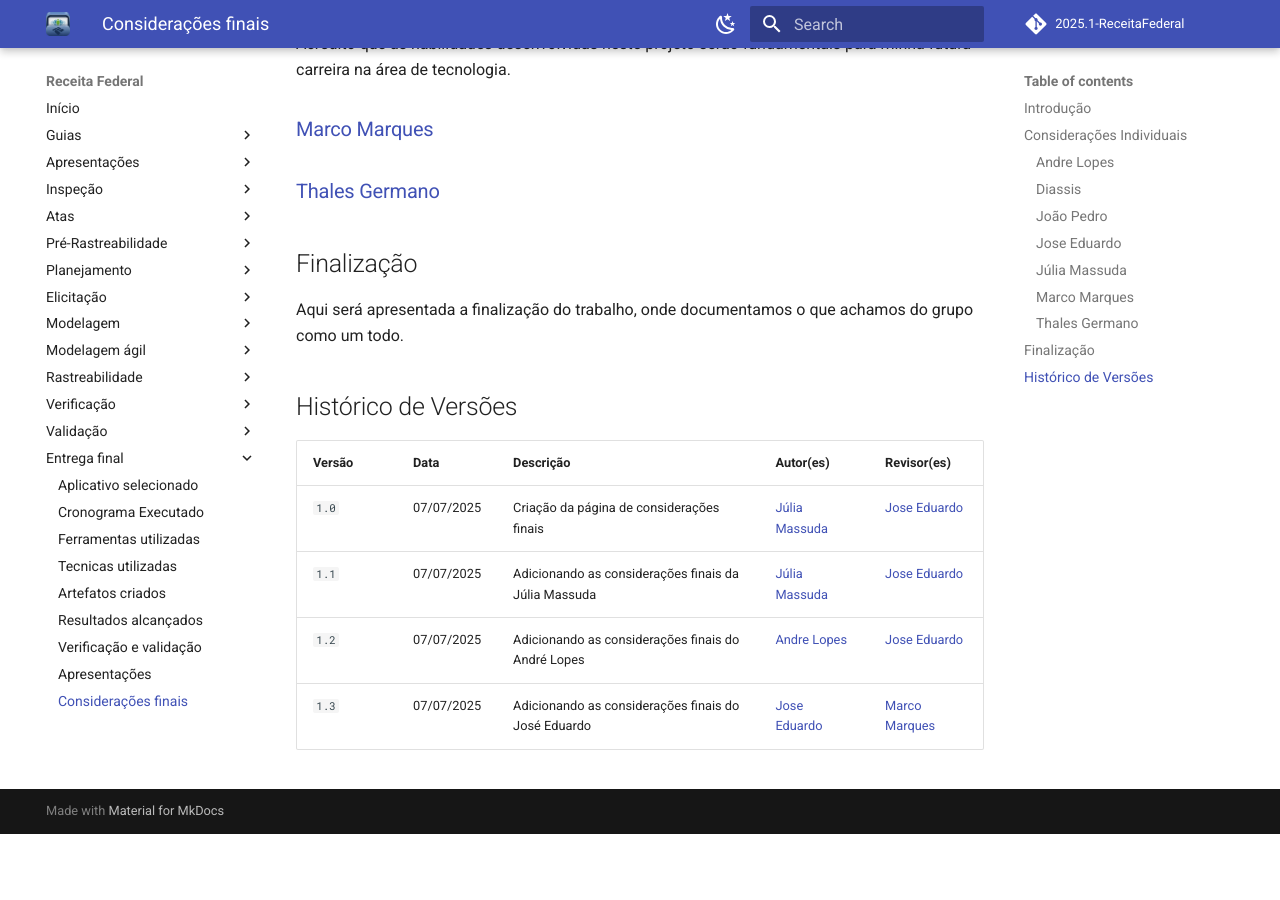
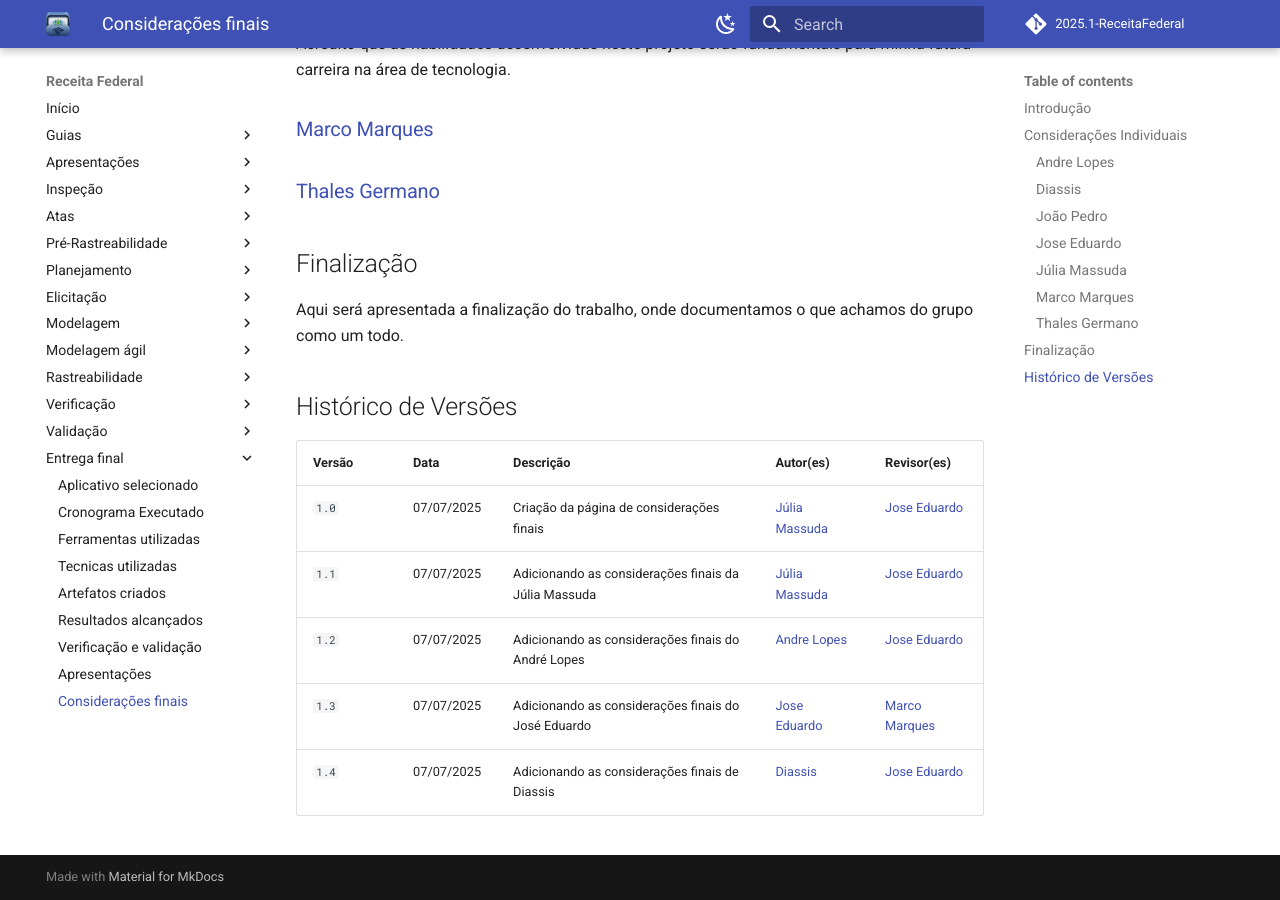
Before and after one commit to Requisitos-de-Software/2025.1-Meu-INSS, an MkDocs documentation site: the page built from docs/entrega-final/consideracoes-finais.md, in a window 1280 px wide and 900 px high, scrolled down 2008 px. Built offline with MkDocs 1.6.1 and Material for MkDocs 9.7.7, drawn with Linux system fonts in a browser that asks for light colours; comment, search, counter and statistics services are not loaded; before the commit the page ends 2842 px from its top, so only the background shows below that.

Commit message:
Consideracao final com versionamento

```diff
--- a/docs/entrega-final/consideracoes-finais.md
+++ b/docs/entrega-final/consideracoes-finais.md
@@ -58,3 +58,4 @@ Aqui será apresentada a finalização do trabalho, onde documentamos o que acha
 | `1.1` | 07/07/2025 | Adicionando as considerações finais da Júlia Massuda | [Júlia Massuda](https://github.com/JuliaReis18) | [Jose Eduardo](https://github.com/jevprado) |
 | `1.2` | 07/07/2025 | Adicionando as considerações finais do André Lopes | [Andre Lopes](https://github.com/andrewslopes) | [Jose Eduardo](https://github.com/jevprado) |
 | `1.3` | 07/07/2025 | Adicionando as considerações finais do José Eduardo | [Jose Eduardo](https://github.com/jevprado) | [Marco Marques](https://github.com/marcomarquesdc) |
+| `1.4` | 07/07/2025 | Adicionando as considerações finais de Diassis | [Diassis](https://github.com/Diaxiz) | [Jose Eduardo](https://github.com/jevprado) |
```
